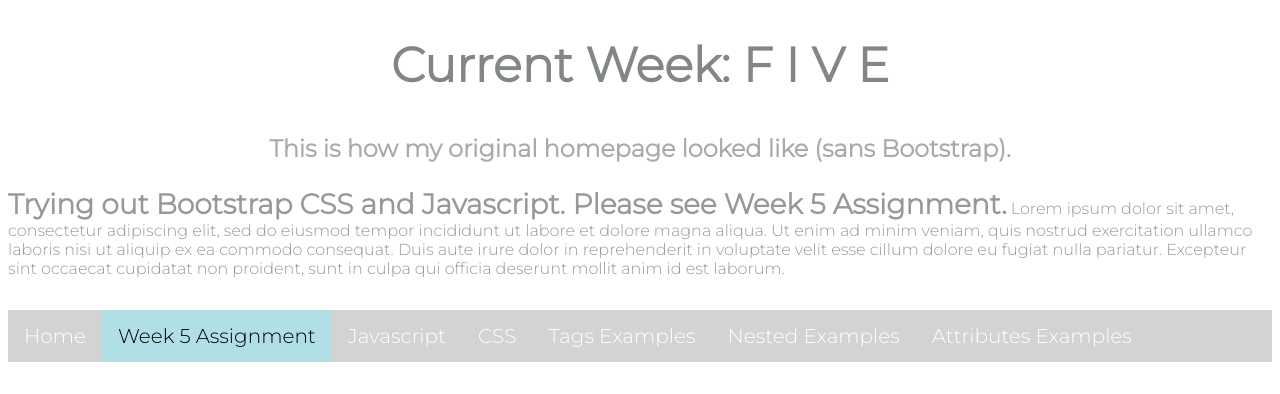
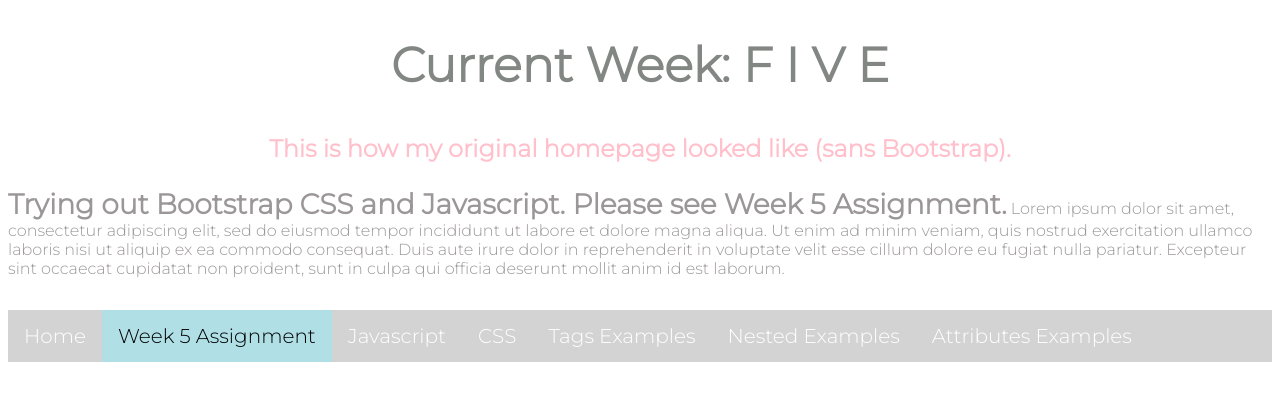
Before and after one commit to RichelleCinco/richellecinco.github.io, a plain HTML site: page assignments.html in a window 1280 px wide. Shown: the part 840-1234 px from the top of the page. Drawn offline with Linux system fonts and the light colour scheme.

Commit message:
Update assignments.html

```diff
--- a/assignments.html
+++ b/assignments.html
@@ -24,7 +24,7 @@
     h3 {
         font-family: 'Montserrat', sans-serif;
         font-size: 1.5rem;
-        color:darkgray;
+        color:pink;
         text-align: center;
     }
     p {
```
